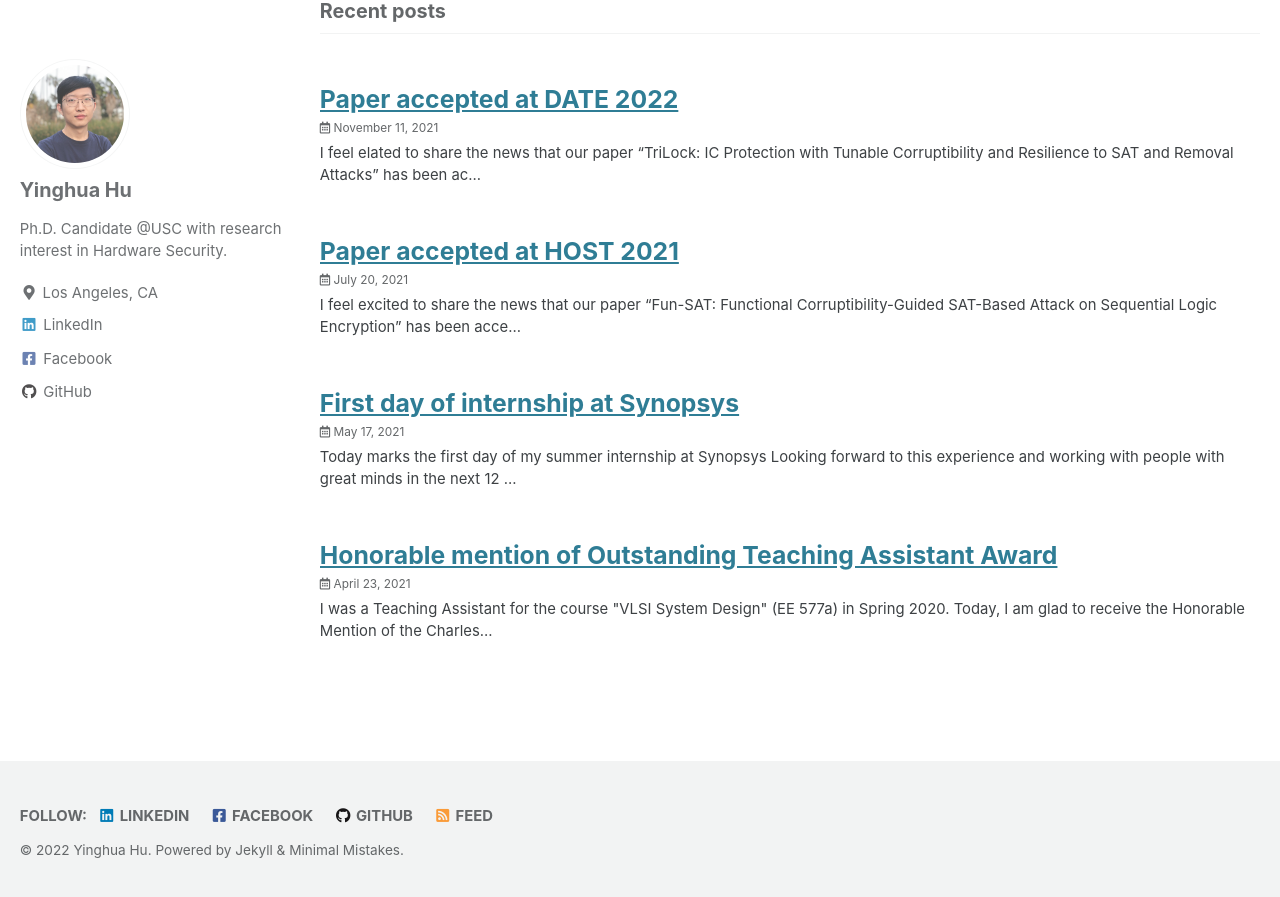
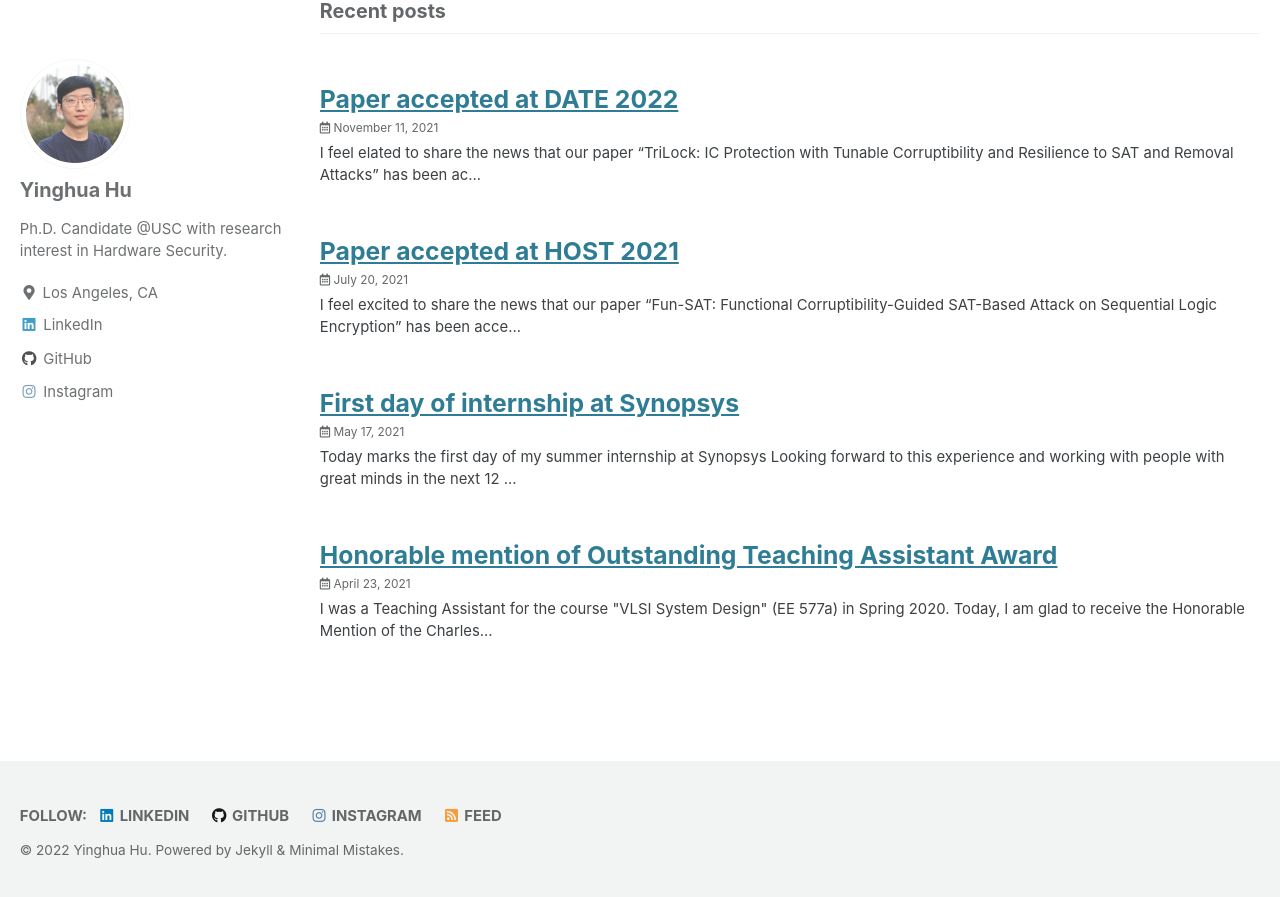
Before and after one commit to yinghuah/yinghuah.github.io, a Jekyll site: the page built from index.html, in a window 1280 px wide and 900 px high, scrolled down 757 px. Shown: the top 897 px of the window. Built offline with Jekyll 4.4.1, drawn with Linux system fonts in a browser that asks for light colours; cached includes are drawn as plain includes; the list of posts is cut into pages by our own code; part of the change alters nothing that is shown.

Commit message:
Update _config.yml

```diff
--- a/_config.yml
+++ b/_config.yml
@@ -122,15 +122,15 @@ author:
     # - label: "Google Scholar"
     #   icon: "ai ai-google-scholar"
     #   # url:  "https://www.linkedin.com/in/yinghua-hu-861650123/"
-    - label: "Facebook"
-      icon: "fab fa-fw fa-facebook-square"
-      url: "https://www.facebook.com/jeff.yhhu"
+    # - label: "Facebook"
+    #   icon: "fab fa-fw fa-facebook-square"
+      # url: "https://www.facebook.com/"
     - label: "GitHub"
       icon: "fab fa-fw fa-github"
       url: "https://github.com/yinghuah"
     - label: "Instagram"
       icon: "fab fa-fw fa-instagram"
-      # url: "https://instagram.com/"
+      url: "https://www.instagram.com/jeff.yhhu/"
 
 
 # Site Footer
@@ -147,10 +147,10 @@ footer:
     #   url:  "https://www.linkedin.com/in/yinghua-hu-861650123/"
     - label: "Facebook"
       icon: "fab fa-fw fa-facebook-square"
-      url:  "https://www.facebook.com/jeff.yhhu"
+      # url:  "https://www.facebook.com/"
     - label: "GitHub"
       icon: "fab fa-fw fa-github"
-      url: "/"
+      url: "https://github.com/yinghuah"
     - label: "GitLab"
       icon: "fab fa-fw fa-gitlab"
       # url:
@@ -159,7 +159,7 @@ footer:
       # url:
     - label: "Instagram"
       icon: "fab fa-fw fa-instagram"
-      # url:
+      url: "https://www.instagram.com/jeff.yhhu/"
 
 
 # Reading Files
```
